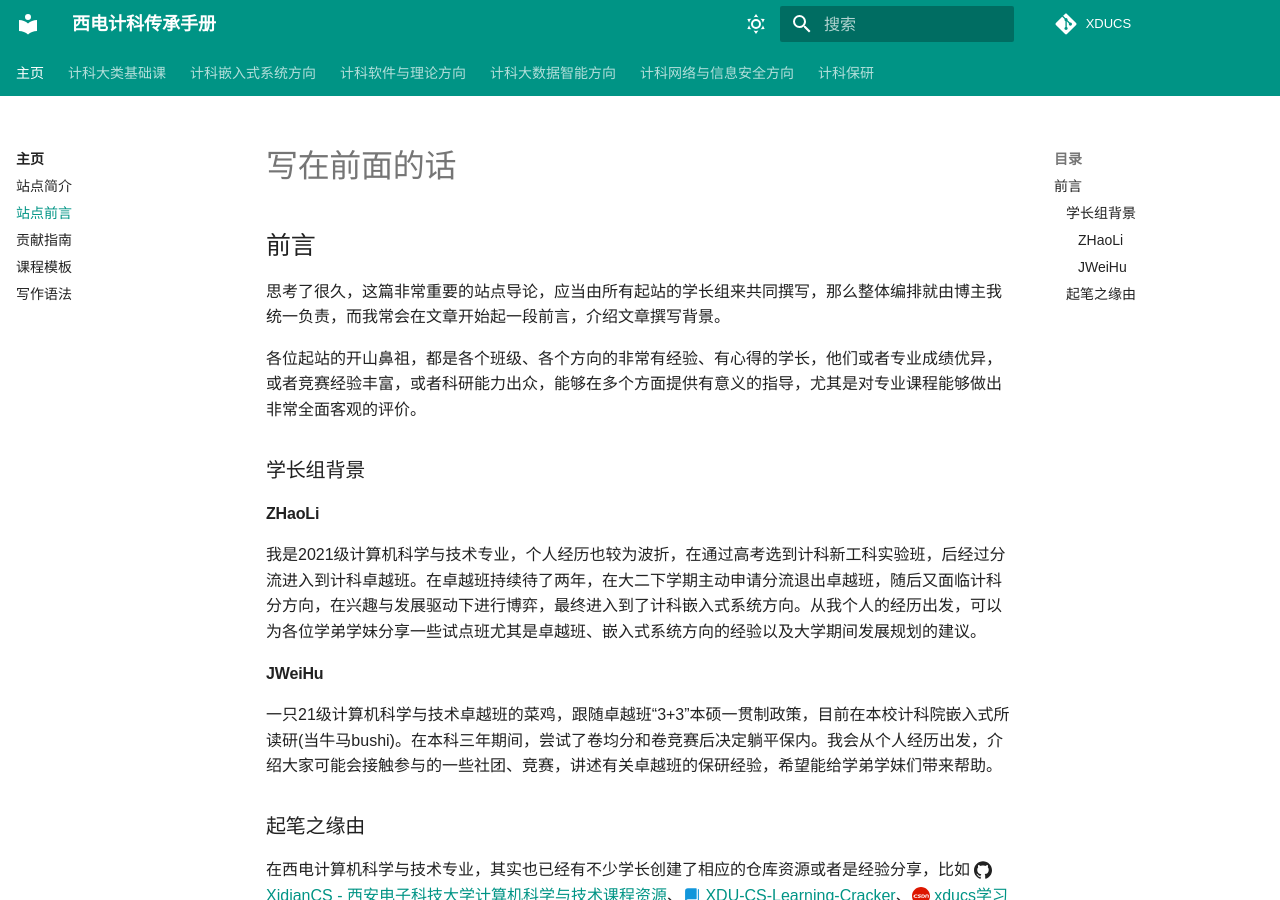
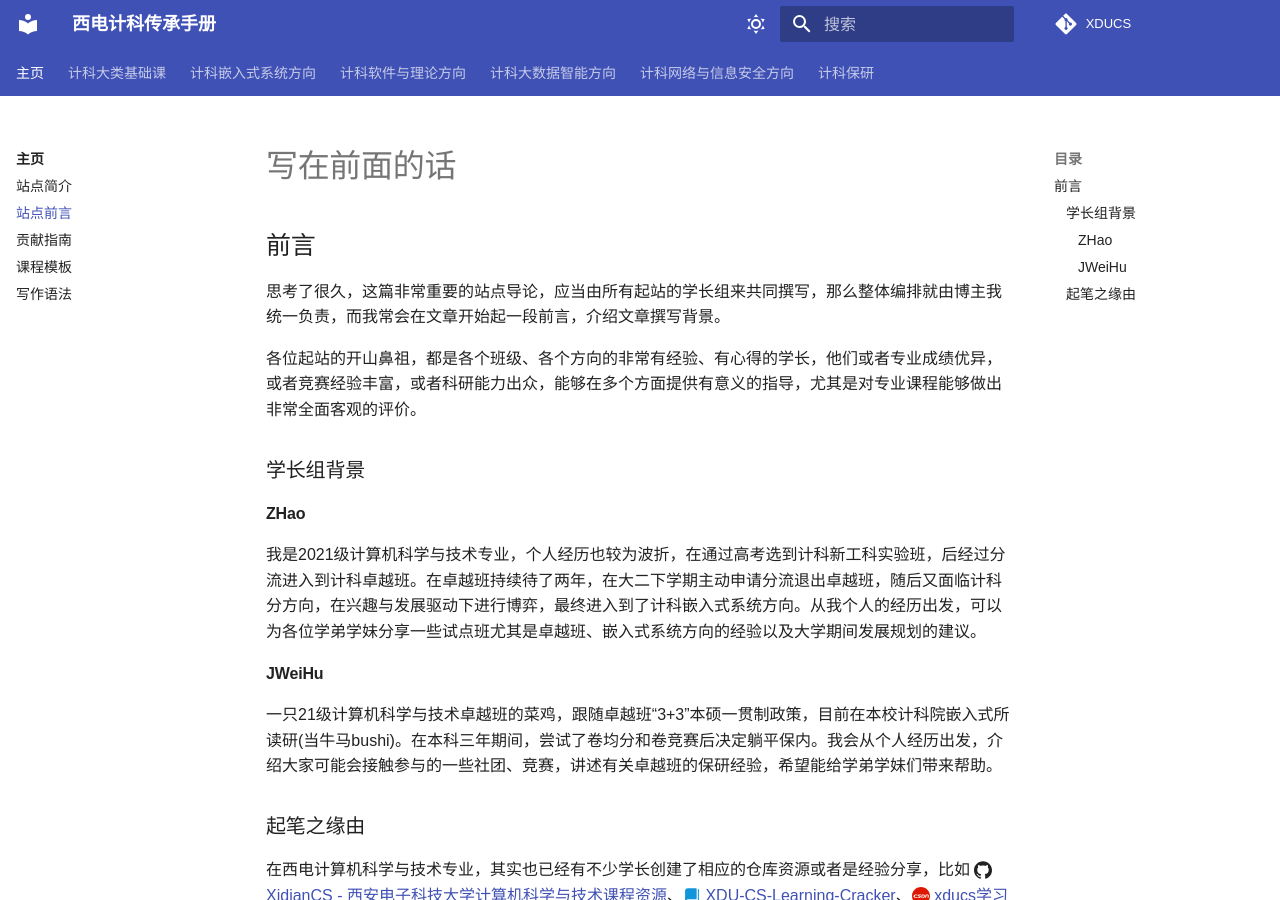
Before and after one commit to XDUCS/XDUCS.github.io, an MkDocs documentation site: the page built from docs/Home/Introduction.md, in a window 1280 px wide and 900 px high. Built offline with MkDocs 1.6.1 and Material for MkDocs 9.7.7, drawn with Linux system fonts in a browser that asks for light colours; comment, search, counter and statistics services are not loaded; a style sheet for code colours, icons or effects is not loaded.

Commit message:
changing color to blue

```diff
--- a/docs/Home/Introduction.md
+++ b/docs/Home/Introduction.md
@@ -8,7 +8,7 @@ comments: true
 各位起站的开山鼻祖，都是各个班级、各个方向的非常有经验、有心得的学长，他们或者专业成绩优异，或者竞赛经验丰富，或者科研能力出众，能够在多个方面提供有意义的指导，尤其是对专业课程能够做出非常全面客观的评价。
 
 ### 学长组背景
-#### ZHaoLi
+#### ZHao
 我是2021级计算机科学与技术专业，个人经历也较为波折，在通过高考选到计科新工科实验班，后经过分流进入到计科卓越班。在卓越班持续待了两年，在大二下学期主动申请分流退出卓越班，随后又面临计科分方向，在兴趣与发展驱动下进行博弈，最终进入到了计科嵌入式系统方向。从我个人的经历出发，可以为各位学弟学妹分享一些试点班尤其是卓越班、嵌入式系统方向的经验以及大学期间发展规划的建议。
 
 #### JWeiHu
--- a/mkdocs.yml
+++ b/mkdocs.yml
@@ -16,7 +16,7 @@ theme:
     # Palette toggle for light mode
     - media: "(prefers-color-scheme: light)"
       scheme: default
-      primary: teal
+      primary: indigo
       accent: deep purple
       toggle:
         icon: material/weather-sunny
@@ -24,14 +24,14 @@ theme:
     # Palette toggle for dark mode
     - media: "(prefers-color-scheme: dark)"
       scheme: slate
-      primary: teal
+      primary: indigo
       accent: deep purple
       toggle:
         icon: material/weather-night
         name: Switch to system preference
     # Palette toggle for automatic mode
     - media: "(prefers-color-scheme)"
-      primary: teal
+      primary: indigo
       accent: deep purple
       toggle:
         icon: material/brightness-auto
```
